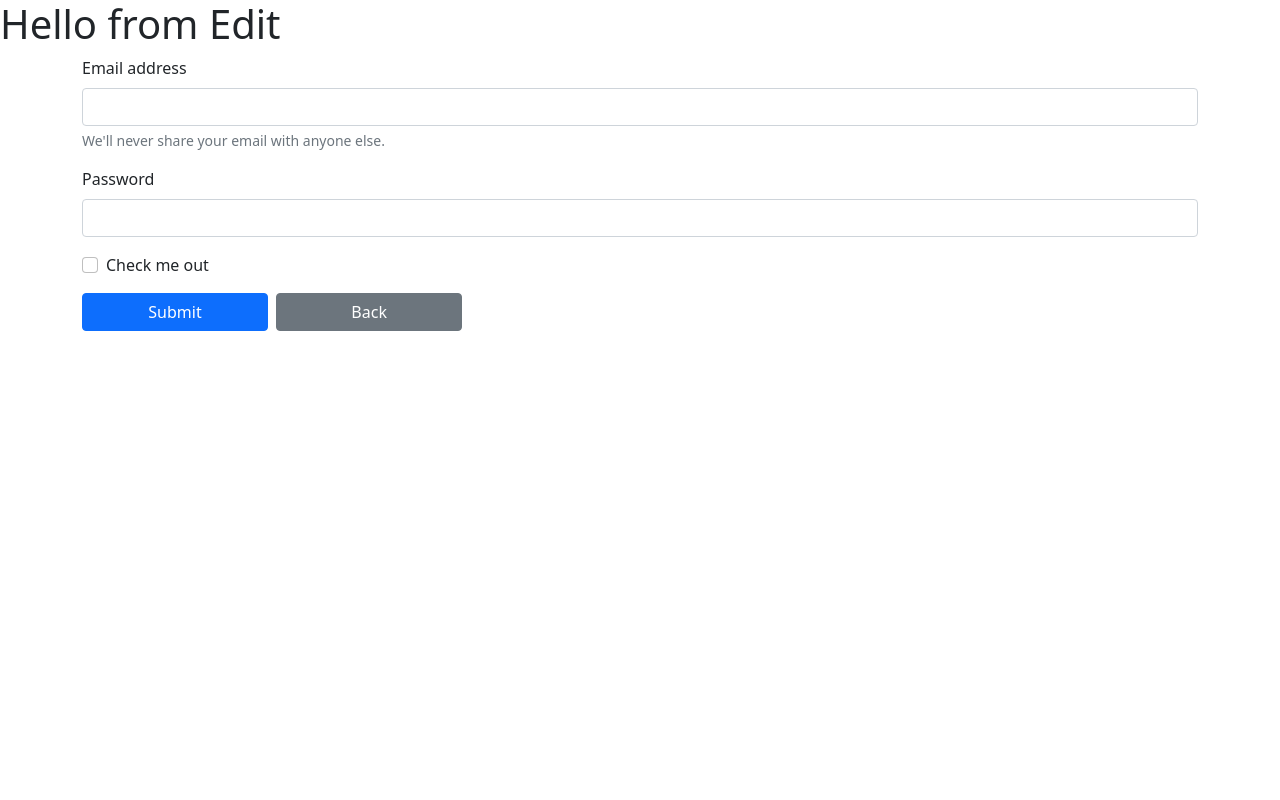
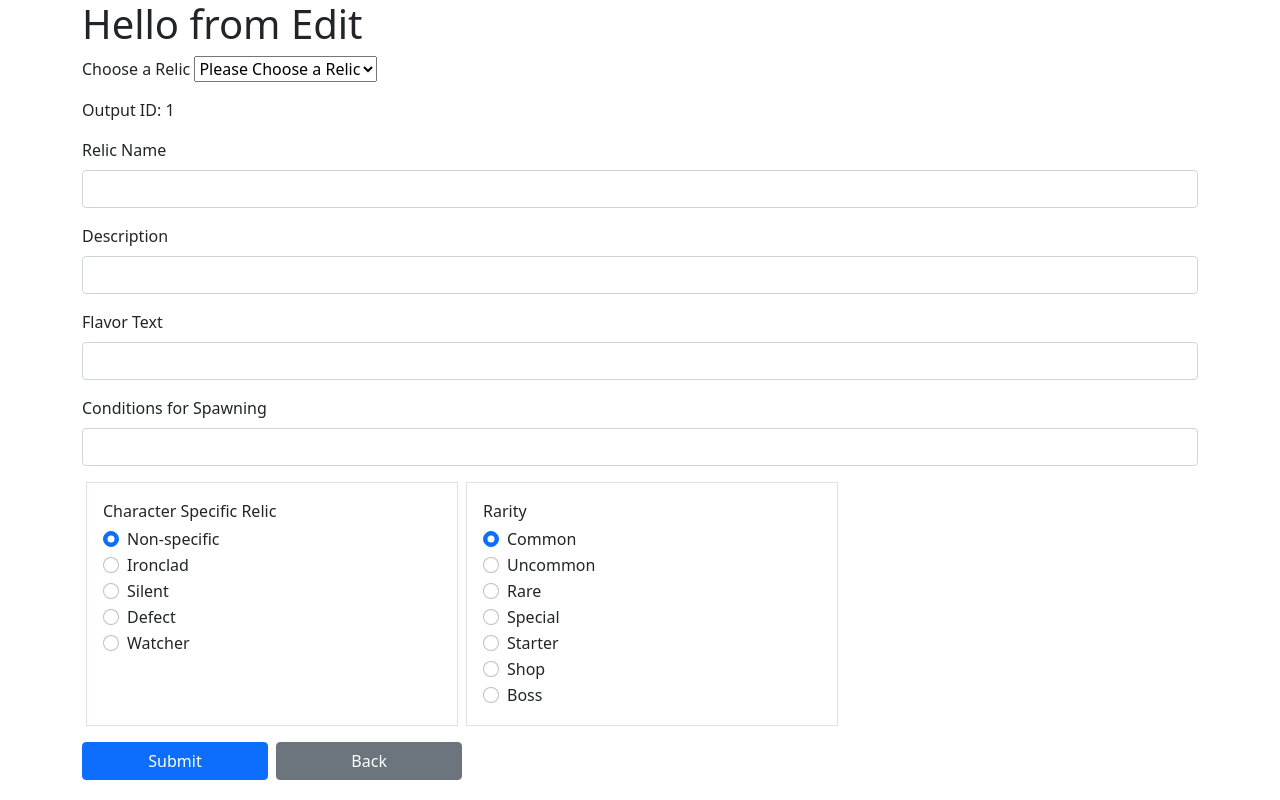
Before and after one commit to xargon666/slay_the_spire_api_server, a Flask app: template app/templates/edit.html in a window 1280 px wide. Run offline with Flask 2, Linux system fonts and the light colour scheme; the template is opened without the code that fills it: most values are stand-ins (such as "Sample title", 1, 10 or a date in 2020); parts of the project's set-up code (start-up, migrations or seed data) failed here and were passed over.

Commit message:
WIP on edit form

```diff
--- a/app/__init__.py
+++ b/app/__init__.py
@@ -5,7 +5,6 @@ from flask_sqlalchemy import SQLAlchemy
 import os
 
 app = Flask(__name__, static_folder='static')
-print(app.__dict__)
 # Connect app to local db in heroku ***************************************************************
 app.config['SQLALCHEMY_DATABASE_URI'] = os.environ.get('DATABASE_URL').replace("://", "ql://", 1)
 app.config['SQLALCHEMY_TRACK_MODIFICATIONS'] = False
@@ -14,4 +13,3 @@ migrate = Migrate(app, db)
 CORS(app)
 
 from app import views
-from app.views import db
--- a/app/templates/edit.html
+++ b/app/templates/edit.html
@@ -1,24 +1,146 @@
 {% extends 'base.html' %}
 
 {% block content %}
+
+<div class="container">
   <h1>Hello from Edit</h1>
-<div class="container">
-<form>
+
+  <label for="relic-select">Choose a Relic</label>
+  <select name="selection" class="mb-3">
+    <option value="">Please Choose a Relic</option>
+  {% set selected_relic = namespace(id="") %}
+  {% for relic in relics %}
+    <option value="{{ relic.name }}">{{relic.id}}. {{ relic.name }}</option>
+  {# How do I test option value? Maybe can't be done with Jinja alone #}
+    {% if relic %}
+        {% set selected_relic.id = relic.id %}
+    {% endif %}
+  {% endfor %}
+</select>
+{# This seems to populate with the largest value, so I guess it is calling line 16 every time #}
+<p>Output ID: {{selected_relic.id}}</p>
+      <form action="{{url_for('relics_handler')}}" method="POST">
         <div class="mb-3">
-      <label for="exampleInputEmail1" class="form-label">Email address</label>
-      <input type="email" class="form-control" id="exampleInputEmail1" aria-describedby="emailHelp">
-      <div id="emailHelp" class="form-text">We'll never share your email with anyone else.</div>
+          <label for="name" class="form-label">Relic Name</label>
+          <input type="text" class="form-control" id="name" name="name" aria-describedby="name_input" value="">
         </div>
         <div class="mb-3">
-      <label for="exampleInputPassword1" class="form-label">Password</label>
-      <input type="password" class="form-control" id="exampleInputPassword1">
+          <label for="description" class="form-label">Description</label>
+          <input type="text" class="form-control" id="description" name="description" aria-describedby="description_input">
         </div>
-    <div class="mb-3 form-check">
-      <input type="checkbox" class="form-check-input" id="exampleCheck1">
-      <label class="form-check-label" for="exampleCheck1">Check me out</label>
+        <div class="mb-3">
+          <label for="flavor_text" class="form-label">Flavor Text</label>
+          <input type="text" class="form-control" id="flavor_text" name="flavor_text" aria-describedby="flavor_text_input">
         </div>
+        <div class="mb-3">
+          <label for="conditions_for_spawning" class="form-label">Conditions for Spawning</label>
+          <input type="text" class="form-control" id="conditions_for_spawning" name="conditions_for_spawning" aria-describedby="conditions_for_spawning_input">
+        </div>
+
+        <div class="container mb-3">
+          <div class="row mb-3 ">
+            <!-- Class Specific Relic -->
+            <div class="col-4 border p-3 mx-1">
+              <fieldset class="btn-group-vertical" role="group" aria-label="Radio button group"  >
+                <label id="characterHelp" class="mb-1">Character Specific Relic</label>
+                <div class="form-check">
+                  <input class="form-check-input" type="radio" name="class_specific" id="flexRadioNone" value="" checked>
+                  <label class="form-check-label" for="flexRadioNone">
+                  Non-specific
+                </label>
+              </div>
+              <div class="form-check">
+                <input class="form-check-input" type="radio" name="class_specific" value="Ironclad" id="flexRadioIronclad" >
+                <label class="form-check-label" for="flexRadioIronclad">
+                  Ironclad
+                </label>
+              </div>
+              <div class="form-check">
+                <input class="form-check-input" type="radio" name="class_specific" id="flexRadioSilent" value="Silent">
+                <label class="form-check-label" for="flexRadioSilent">
+                  Silent
+                </label>
+              </div>
+              <div class="form-check">
+                <input class="form-check-input" type="radio" name="class_specific" id="flexRadioDefect" value="Defect">
+                <label class="form-check-label" for="flexRadioDefect">
+                  Defect
+                </label>
+              </div>
+              <div class="form-check">
+                <input class="form-check-input" type="radio" name="class_specific" id="flexRadioWatcher" value="Watcher">
+                <label class="form-check-label" for="flexRadioWatcher">
+                  Watcher
+                </label>
+              </div>
+             </fieldset >
+            </div class="col-4">
+
+            <!-- Relic Rarity -->
+            <div class="col-4 border p-3 mx-1">
+              <fieldset  class="btn-group-vertical" role="group" aria-label="Rarity Radio button group" >
+              <label id="characterHelp" class="mb-1">Rarity</label>
+
+              <div class="form-check">
+                <input class="form-check-input" type="radio" name="rarity" id="flexRadioCommon" value="Common" checked>
+                <label class="form-check-label" for="flexRadioCommon">
+                  Common
+                </label>
+              </div>
+
+              <div class="form-check">
+                <input class="form-check-input" type="radio" name="rarity" id="flexRadioUncommon" value="Uncommon" >
+                <label class="form-check-label" for="flexRadioUncommon">
+                  Uncommon
+                </label>
+              </div>
+
+              <div class="form-check">
+                <input class="form-check-input" type="radio" name="rarity" id="flexRadioRare" value="Rare">
+                <label class="form-check-label" for="flexRadioRare">
+                  Rare
+                </label>
+              </div>
+
+              <div class="form-check">
+                <input class="form-check-input" type="radio" name="rarity" id="flexRadioSpecial" value="Special">
+                <label class="form-check-label" for="flexRadioSpecial">
+                  Special
+                </label>
+              </div>
+
+              <div class="form-check">
+                <input class="form-check-input" type="radio" name="rarity" id="flexRadioStarter" value="Starter">
+                <label class="form-check-label" for="flexRadioStarter">
+                  Starter
+                </label>
+              </div>
+
+              <div class="form-check">
+                <input class="form-check-input" type="radio" name="rarity" id="flexRadioShop" value="Shop" >
+                <label class="form-check-label" for="flexRadioShop">
+                  Shop
+                </label>
+              </div>
+
+              <div class="form-check">
+                <input class="form-check-input" type="radio" name="rarity" id="flexRadioBoss" value="Boss">
+                <label class="form-check-label" for="flexRadioBoss">
+                  Boss
+                </label>
+              </div>
+            </fieldset >
+            </div class="col-4">
+
+          </div class="row">
+
+        </div class="container">
+
+
         <button type="submit" class="btn btn-primary me-1 col-2">Submit</button>
         <a href="{{ url_for('catch_all') }}" class="btn btn-secondary me-1 col-2">Back</a>
+
     </form>
+
   </div class="container">
 {% endblock %}
--- a/models/Relics.py
+++ b/models/Relics.py
@@ -19,4 +19,4 @@ class Relics(db.Model):
         self.conditions_for_spawning = conditions_for_spawning
 
     def __repr__(self):
-        return f"<Relic {self.name}"
+        return f"Relic {self.name}"
```
Also changed, not shown: app/views.py (+6 -3 lines), conftest.py (added, +44 -0 lines), tests/conftest.py (deleted, +0 -15 lines), tests/test_views.py (added, +19 -0 lines), tests/test_controllers.py (added), 3 other files. Lines whose indentation alone changed are shown as unchanged.
